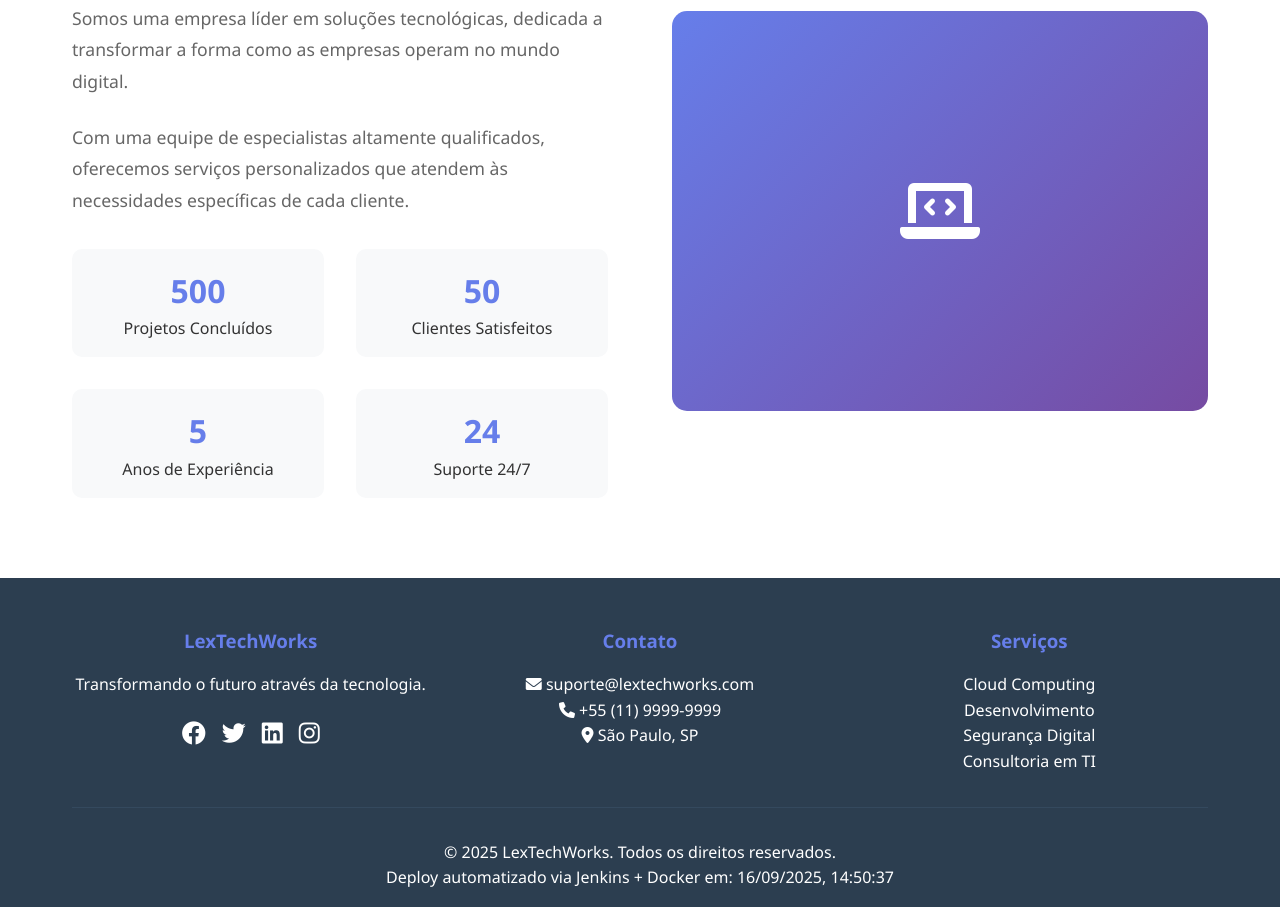
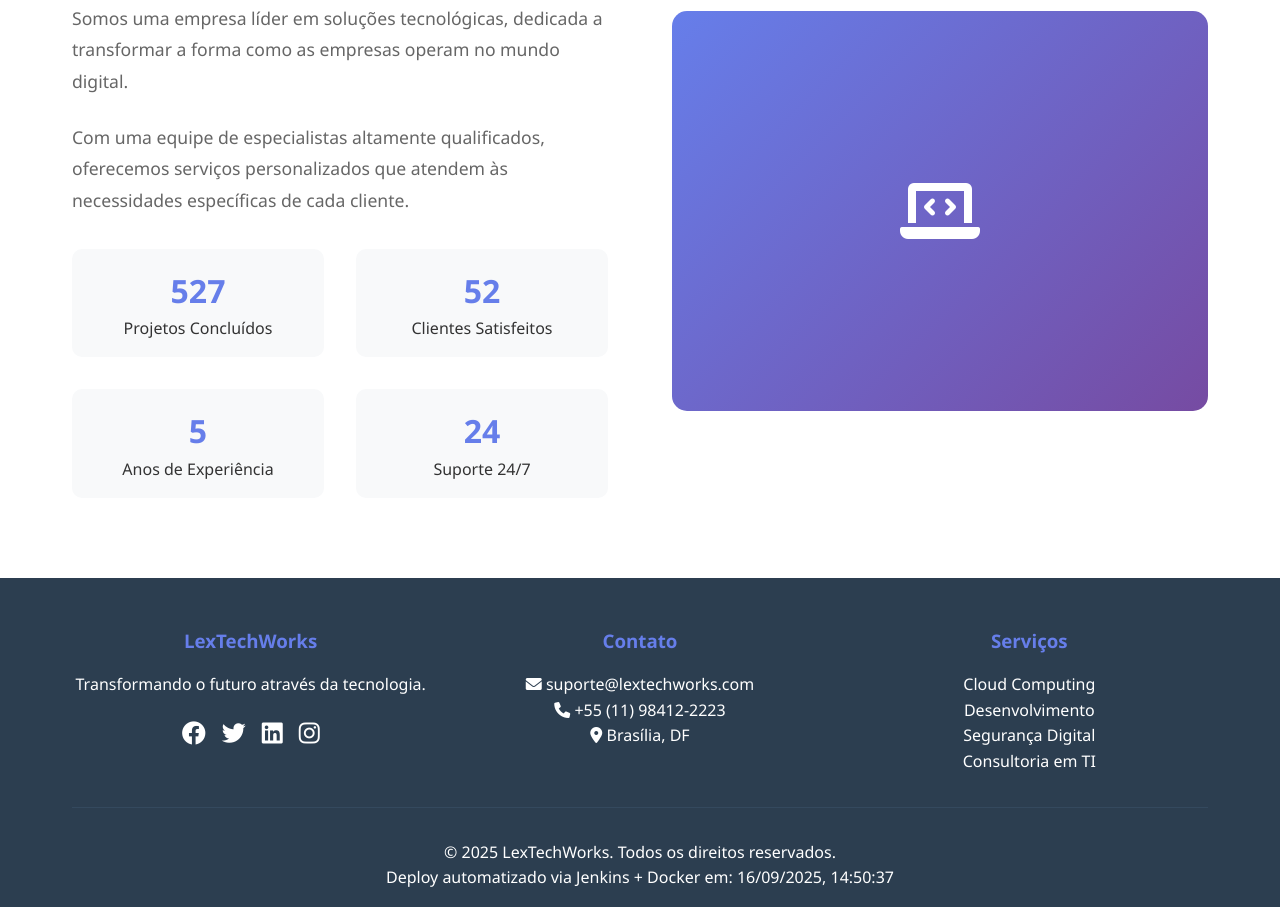
Before and after one commit to LexTechWorks/nginx-web-jenkins, a plain HTML site: page index.html in a window 1280 px wide. Shown: the part 1498-2405 px from the top of the page. Drawn offline with Linux system fonts and the light colour scheme.

Commit message:
alterado index e jenkinsfile para ecs

```diff
--- a/index.html
+++ b/index.html
@@ -419,11 +419,11 @@
                     <p>Com uma equipe de especialistas altamente qualificados, oferecemos serviços personalizados que atendem às necessidades específicas de cada cliente.</p>
                     <div class="stats">
                         <div class="stat-item">
-                            <span class="stat-number" data-target="500">0</span>
+                            <span class="stat-number" data-target="527">0</span>
                             <span>Projetos Concluídos</span>
                         </div>
                         <div class="stat-item">
-                            <span class="stat-number" data-target="50">0</span>
+                            <span class="stat-number" data-target="52">0</span>
                             <span>Clientes Satisfeitos</span>
                         </div>
                         <div class="stat-item">
@@ -462,8 +462,8 @@
                 <div class="footer-section">
                     <h3>Contato</h3>
                     <p><i class="fas fa-envelope"></i> suporte@lextechworks.com</p>
-                    <p><i class="fas fa-phone"></i> +55 (11) 9999-9999</p>
-                    <p><i class="fas fa-map-marker-alt"></i> São Paulo, SP</p>
+                    <p><i class="fas fa-phone"></i> +55 (11) 98412-2223</p>
+                    <p><i class="fas fa-map-marker-alt"></i> Brasília, DF</p>
                 </div>
                 <div class="footer-section">
                     <h3>Serviços</h3>
```
Also changed, not shown: 1 other file.
